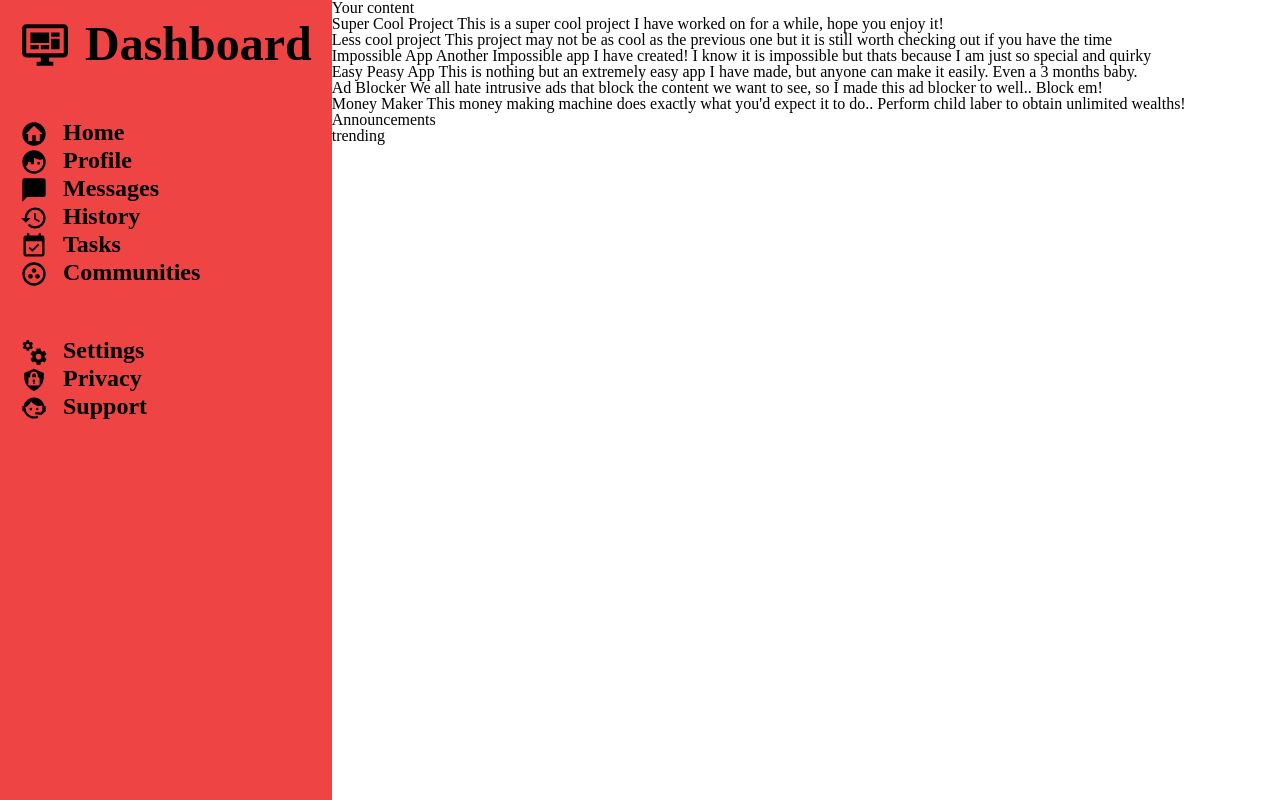
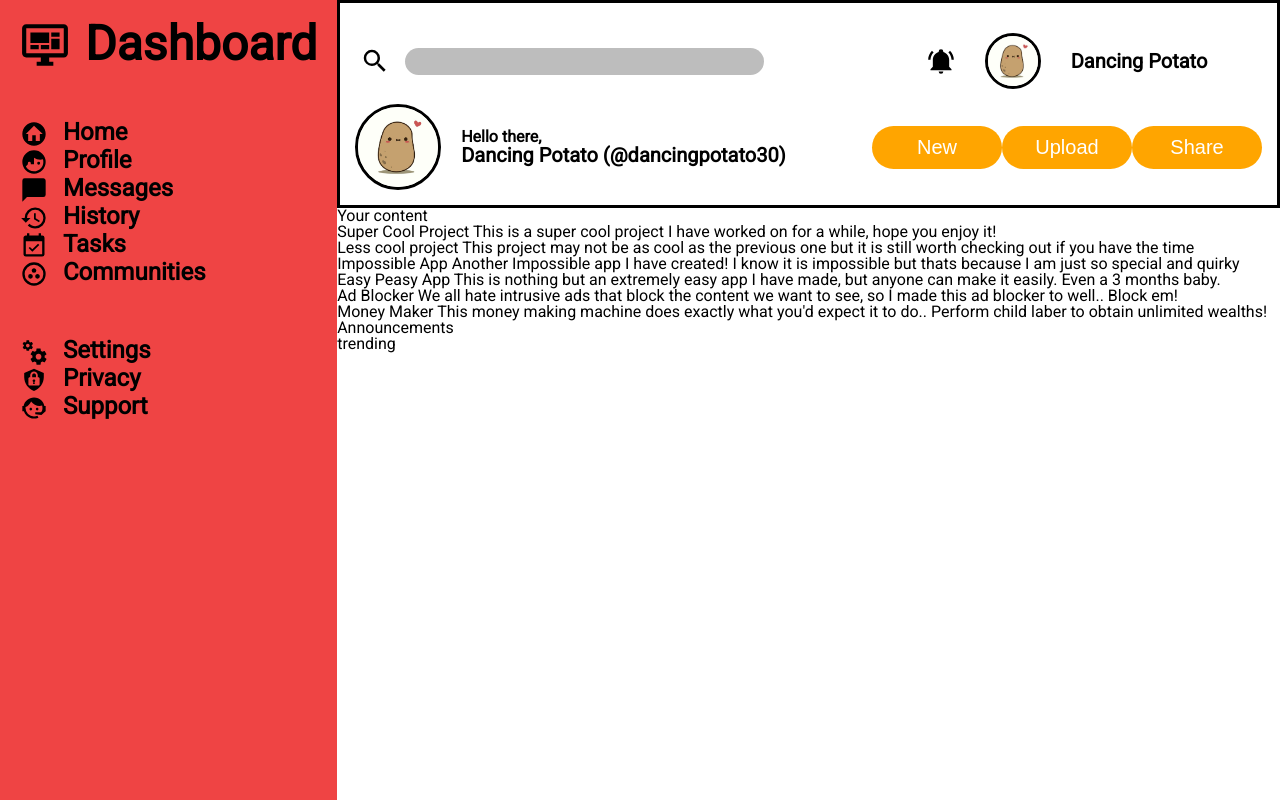
Before and after one commit to DancingPotato30/dasgboard, a plain HTML site: page index.html in a window 1280 px wide. Drawn offline with Linux system fonts and the light colour scheme.

Commit message:
Finish Header

```diff
--- a/index.html
+++ b/index.html
@@ -26,7 +26,29 @@
         </div>
     </div>
     <div class="content">
-        <div class="header"></div>
+        <div class="header">
+            <div class="search">
+                <img src="./icons/magnify.svg">
+                <input type="text">
+            </div>
+            <div class="head">
+                <img src="./icons/bell-ring.svg">
+                <img class="logo" src="./icons/potato.jpg">
+                Dancing Potato
+            </div>
+            <div class="welcome">
+                <img class="logo" src="./icons/potato.jpg">
+                <div class="text">
+                    <span class="hello">Hello there,</span>
+                    <span class="name">Dancing Potato (@dancingpotato30)</span>
+                </div>
+            </div>
+            <div class="buttonscontainer">
+                <button>New</button>
+                <button>Upload</button>
+                <button>Share</button>
+            </div>
+        </div>
         <div class="maincontent">
             <div class="cardcontainer">
                 Your content
--- a/style.css
+++ b/style.css
@@ -1,12 +1,19 @@
+@import url('https://fonts.googleapis.com/css2?family=Roboto&display=swap');
 @import url('https://fonts.googleapis.com/css2?family=Noto+Sans:wght@300&display=swap');
 
-*{
-    font-family: 'Noto Sans', sans-serif;
+:root{
+    font-family: 'Roboto', sans-serif;
 }
 
 body{
     height: 100vh;
     display: flex;
+}
+
+.content{
+    width: 100%;
+    display: flex;
+    flex-direction: column;
 }
 
 img{
@@ -30,12 +37,103 @@ img{
     padding: 20px;
 }
 
-.top{
+.sidebar .top{
     font-size: 3rem;
     font-weight: bolder;
 }
 
-.middle, .bottom{
+.sidebar .middle, .sidebar .bottom{
     font-size: 1.5rem;
     font-weight: 700;
 }
+
+.header{
+    display: grid;
+    grid-template-columns: 2fr 1fr;
+    grid-template-rows: repeat(2, 1fr);
+    border: solid;
+    padding: 15px;
+}
+
+.search{
+    display: flex;
+    gap: 15px;
+    padding: 5px;
+    justify-content: flex-start;
+    align-items: center;
+}
+
+.search > img{
+    width: 30px;
+}
+
+.search > input{
+    border-radius: 60px;
+    border: none;
+    background-color: rgb(189, 189, 189);
+    flex-grow: 0;
+    height: 25px;
+    width: 70%;
+}
+
+.head{
+    display: flex;
+    align-items: center;
+    justify-content: center;
+    font-size: 20px;
+    gap: 30px;
+    font-weight: 600;
+}
+
+.logo{
+    border: solid;
+    border-radius: 50%;
+}
+
+.head > .logo{
+    width: 50px;
+}
+
+.welcome{
+    display: flex;
+    justify-content: flex-start;
+    align-items: center;
+    gap: 20px;
+    font-size: 20px;
+}
+
+.welcome > .logo{
+    width: 80px;
+}
+
+.welcome > .text{
+    display: flex;
+    flex-direction: column;
+    gap: 0px;
+    font-weight: bold;
+}
+
+.hello{
+    font-size: 16px;
+}
+
+.buttonscontainer{
+    display: flex;
+    justify-content: space-evenly;
+    align-items: center;
+}
+
+.buttonscontainer > button{
+    background-color: orange;
+    border: none;
+    border-radius: 40px;
+    font-size: 20px;
+    color: white;
+    padding: 10px;
+    width: 130px;
+}
+
+
+.maincontent{
+    flex-grow: 1;
+}
```
